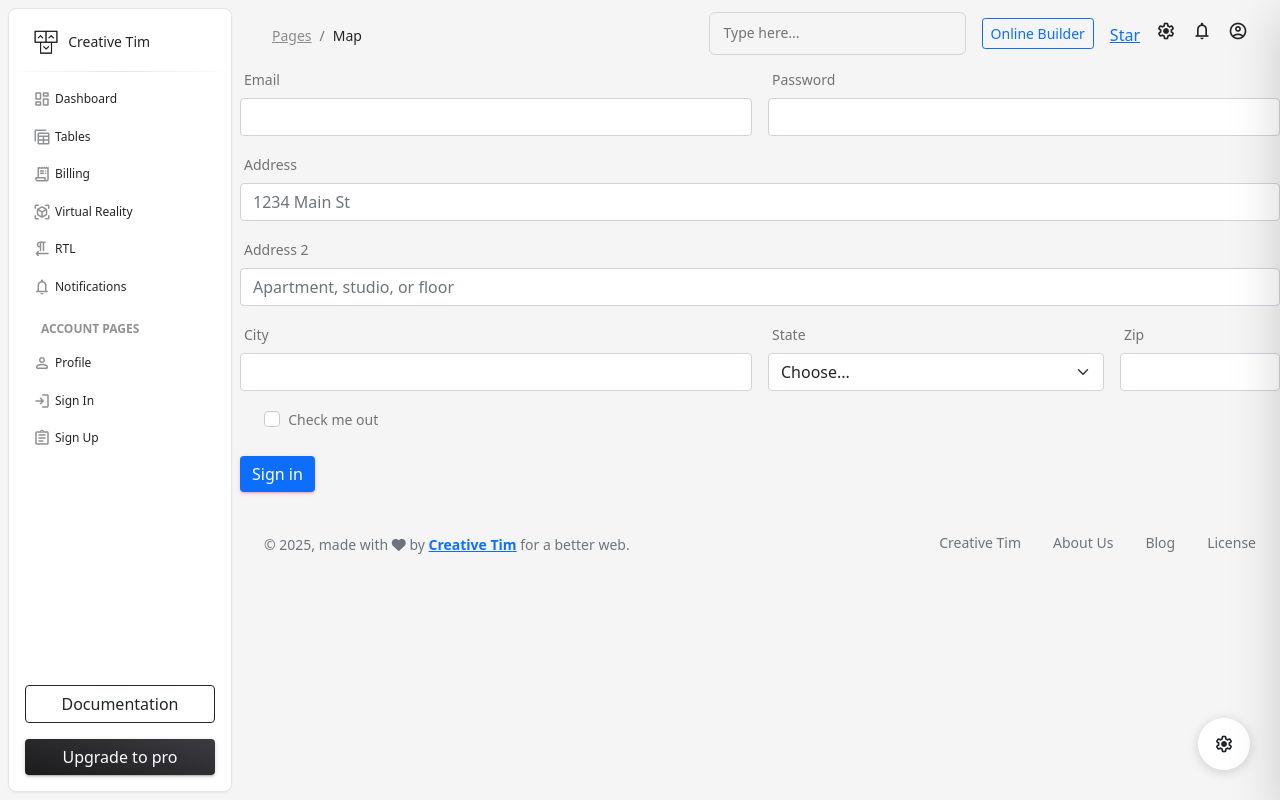
After one commit to panhalove123/Test_vc1, a PHP site: page /login in a window 1280 px wide. The commit adds this page. Run offline with PHP 8.4, Linux system fonts and the light colour scheme; some libraries are stand-ins or nearby versions.

Commit message:
added login page

```diff
--- /dev/null
+++ b/Controllers/LoginController.php
@@ -0,0 +1,7 @@
+<?php
+
+class LoginController extends BaseController {
+    public function index() {
+        $this->view('login/login');
+    }
+}
--- a/Router/route.php
+++ b/Router/route.php
@@ -3,9 +3,13 @@ require_once "Router.php";
 require_once "Controllers/BaseController.php";
 require_once "Database/Database.php";
 require_once "Controllers/WelcomeController.php";
+require_once "Controllers/LoginController.php";
 
 
 $route = new Router();
 $route->get("/", [WelcomeController::class, 'welcome']);
 
+
+$route->get("/login", [LoginController::class, 'index']);
+
 $route->route();
--- a/views/layouts/footer.php
+++ b/views/layouts/footer.php
@@ -174,5 +174,5 @@
   <!-- Control Center for Material Dashboard: parallax effects, scripts for the example pages etc -->
   <script src="../assets/js/material-dashboard.min.js?v=3.2.0"></script>
 </body>
-
+<link href="https://cdn.jsdelivr.net/npm/bootstrap@5.0.2/dist/css/bootstrap.min.css" rel="stylesheet" integrity="sha384-EVSTQN3/azprG1Anm3QDgpJLIm9Nao0Yz1ztcQTwFspd3yD65VohhpuuCOmLASjC" crossorigin="anonymous">
 </html>
--- a/views/layouts/header.php
+++ b/views/layouts/header.php
@@ -12,6 +12,7 @@
   <!--     Fonts and icons     -->
   <link rel="stylesheet" type="text/css" href="https://fonts.googleapis.com/css?family=Inter:300,400,500,600,700,900" />
   <!-- Nucleo Icons -->
+  <link href="https://cdn.jsdelivr.net/npm/bootstrap@5.0.2/dist/css/bootstrap.min.css" rel="stylesheet" integrity="sha384-EVSTQN3/azprG1Anm3QDgpJLIm9Nao0Yz1ztcQTwFspd3yD65VohhpuuCOmLASjC" crossorigin="anonymous">
   <link href="../assets/css/nucleo-icons.css" rel="stylesheet" />
   <link href="../assets/css/nucleo-svg.css" rel="stylesheet" />
   <!-- Font Awesome Icons -->
--- a/views/layouts/navbar.php
+++ b/views/layouts/navbar.php
@@ -55,7 +55,7 @@
           </a>
         </li>
         <li class="nav-item">
-          <a class="nav-link text-dark" href="../pages/sign-in.html">
+          <a class="nav-link text-dark" href="/login">
             <i class="material-symbols-rounded opacity-5">login</i>
             <span class="nav-link-text ms-1">Sign In</span>
           </a>
--- /dev/null
+++ b/views/login/login.php
@@ -0,0 +1,44 @@
+<form class="row g-3">
+  <div class="col-md-6">
+    <label for="inputEmail4" class="form-label">Email</label>
+    <input type="email" class="form-control" id="inputEmail4">
+  </div>
+  <div class="col-md-6">
+    <label for="inputPassword4" class="form-label">Password</label>
+    <input type="password" class="form-control" id="inputPassword4">
+  </div>
+  <div class="col-12">
+    <label for="inputAddress" class="form-label">Address</label>
+    <input type="text" class="form-control" id="inputAddress" placeholder="1234 Main St">
+  </div>
+  <div class="col-12">
+    <label for="inputAddress2" class="form-label">Address 2</label>
+    <input type="text" class="form-control" id="inputAddress2" placeholder="Apartment, studio, or floor">
+  </div>
+  <div class="col-md-6">
+    <label for="inputCity" class="form-label">City</label>
+    <input type="text" class="form-control" id="inputCity">
+  </div>
+  <div class="col-md-4">
+    <label for="inputState" class="form-label">State</label>
+    <select id="inputState" class="form-select">
+      <option selected>Choose...</option>
+      <option>...</option>
+    </select>
+  </div>
+  <div class="col-md-2">
+    <label for="inputZip" class="form-label">Zip</label>
+    <input type="text" class="form-control" id="inputZip">
+  </div>
+  <div class="col-12">
+    <div class="form-check">
+      <input class="form-check-input" type="checkbox" id="gridCheck">
+      <label class="form-check-label" for="gridCheck">
+        Check me out
+      </label>
+    </div>
+  </div>
+  <div class="col-12">
+    <button type="submit" class="btn btn-primary">Sign in</button>
+  </div>
+</form>
```
